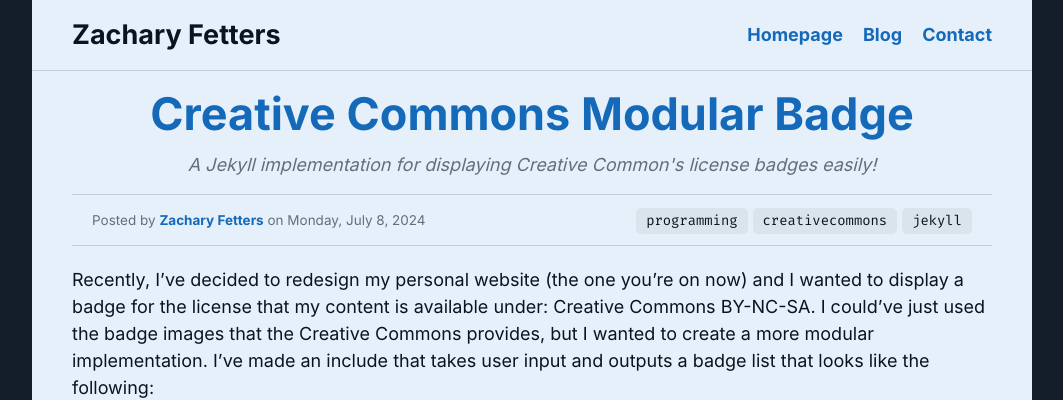
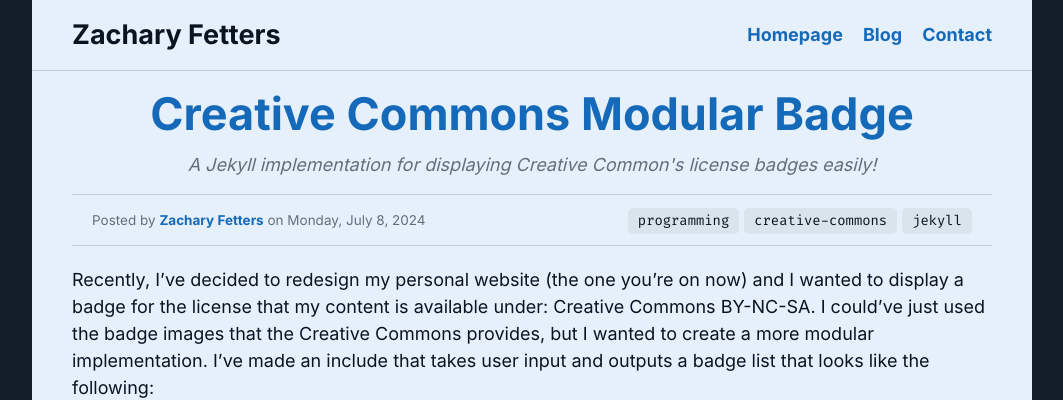
Before and after one commit to zfett/zach.fetters.me, a Jekyll site: the page built from _posts/2024-07-08-creative-commons-modular-badge.md, in a window 1280 px wide. Shown: the top 400 px of the page, without its empty margins (108-1171 px from the left). Built offline with Jekyll 4.4.1, drawn with Linux system fonts in a browser that asks for light colours.

Commit message:
Edited 2024-07-08-creative-commons-modular-badge in Post

```diff
--- a/_posts/2024-07-08-creative-commons-modular-badge.md
+++ b/_posts/2024-07-08-creative-commons-modular-badge.md
@@ -3,7 +3,7 @@
 subtitle: A Jekyll implementation for displaying Creative Common's license badges easily!
 tags:
   - programming
-  - creativecommons
+  - creative-commons
   - jekyll
 published: true
 ---
```
